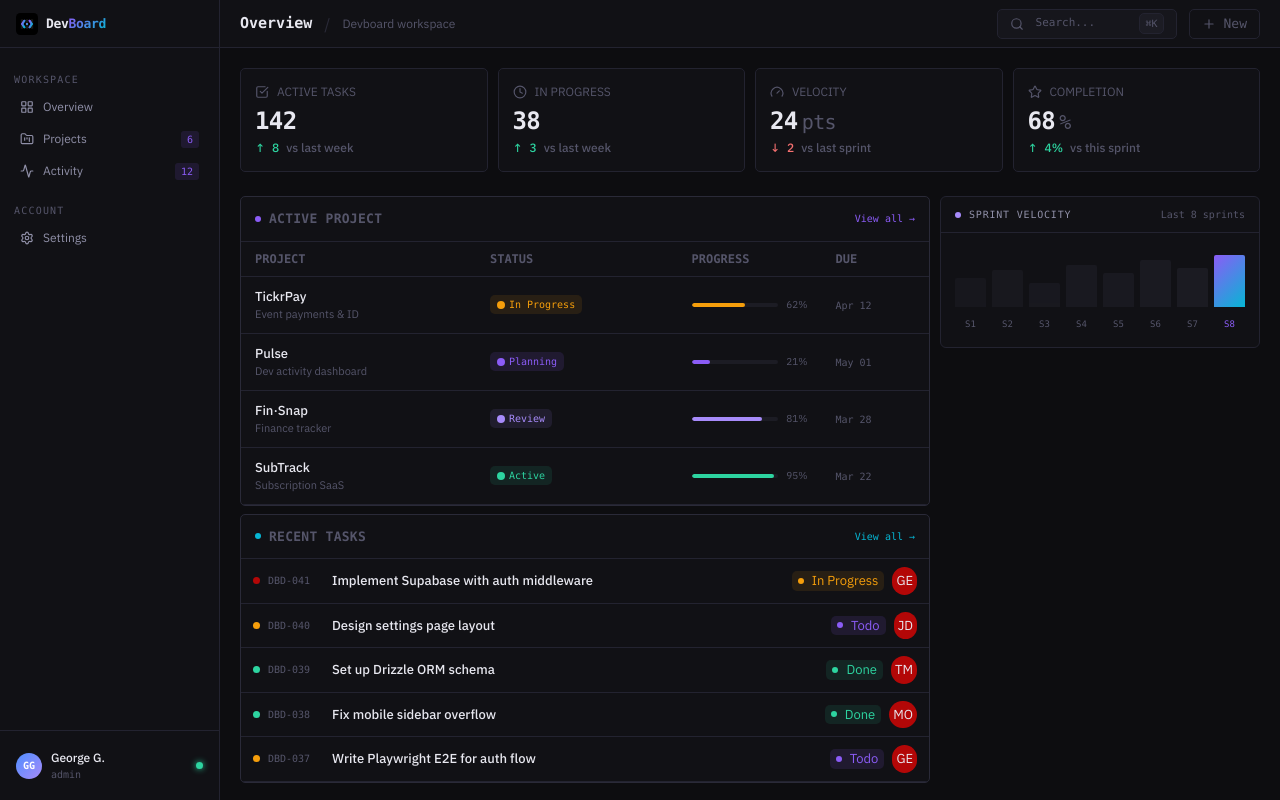
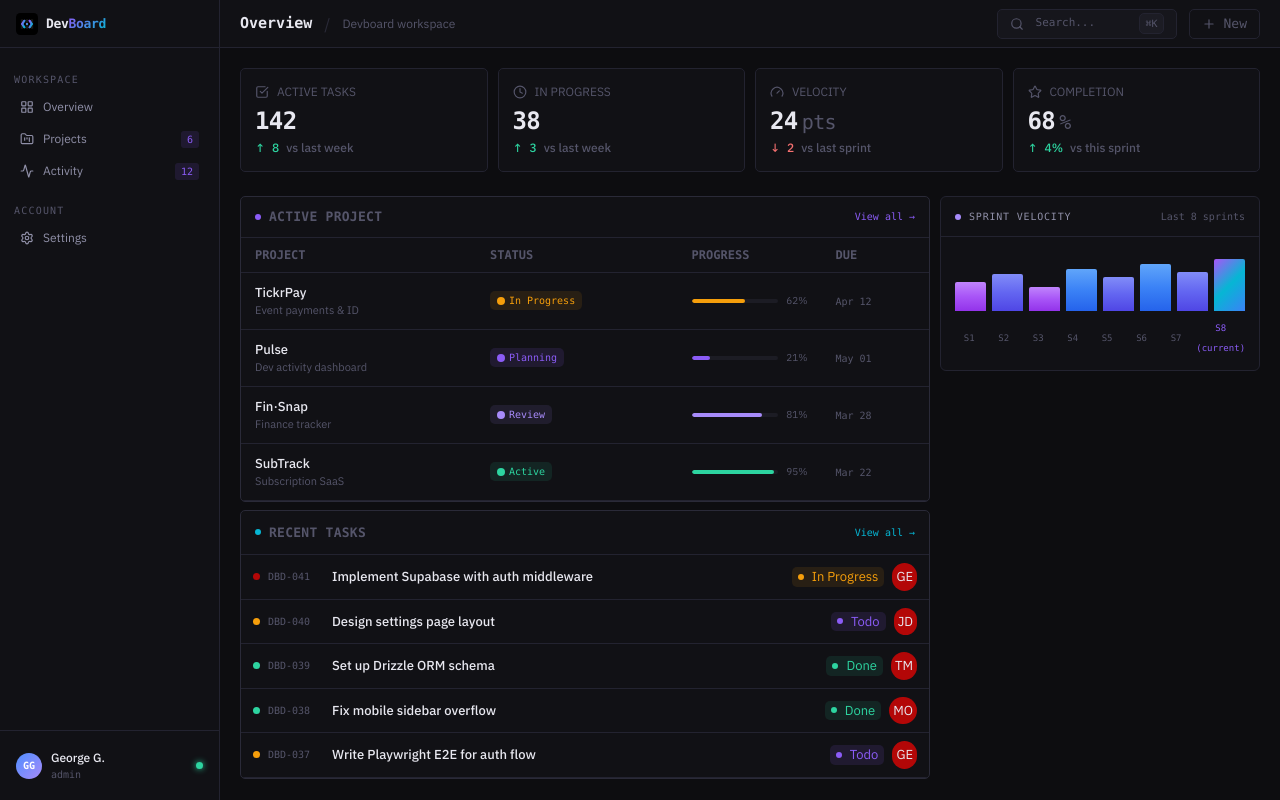
Before and after one commit to georgegoodluck/DevBoard, a Next.js app: page /overview in a window 1280 px wide. Built offline with nearby package versions, Linux system fonts and the light colour scheme.

Commit message:
feat: update SprintVelocity bar chart
- fixed padding on ActivePRojects to align with SprintVelocity
- added comments for readability

```diff
--- a/components/layout/overview/ActiveProjects.tsx
+++ b/components/layout/overview/ActiveProjects.tsx
@@ -57,7 +57,7 @@ export default function ActiveProjects() {
   return (
     <div className="border rounded-(--radius) border-(--border2) bg-(--bg1) overflow-hidden mb-2">
       {/* Header */}
-      <div className="flex items-center justify-between px-3.5 py-3 border-b border-(--border)">
+      <div className="flex items-center justify-between px-3.5 py-2.5 border-b border-(--border)">
         <div className="flex items-center gap-2 font-mono text-(--text3) uppercase text-[13px] tracking-[0.02em] font-semibold">
           <span className="w-1.5 h-1.5 rounded-full bg-(--accent)" />
           Active Project
--- a/components/layout/overview/SprintVelocity.tsx
+++ b/components/layout/overview/SprintVelocity.tsx
@@ -1,3 +1,4 @@
+// data structure
 const sprints = [
   { label: "S1", value: 18 },
   { label: "S2", value: 23 },
@@ -9,45 +10,61 @@ const sprints = [
   { label: "S8", value: 32 },
 ];
 
-const max = Math.max(...sprints.map((s) => s.value));
+export default function SprintVelocity() {
+  // component logic
+  const max = Math.max(...sprints.map((s) => s.value)); // finds highest value to use as reference - 32
+  const MAX_BAR_HEIGHT = 52; // sets maximum pixel height for all bars so they scale relative to this value
 
-export default function SprintVelocity() {
-  const max = Math.max(...sprints.map((s) => s.value));
-  const MAX_BAR_HEIGHT = 52; // pixels (leaves room for labels)
+  // Helper function to get gradient based on value percentage
+  const getGradient = (value: number, isLast: boolean) => {
+    const percent = value / max;
+
+    if (isLast) {
+      // Special gradient for current sprint
+      return "linear-gradient(135deg, #a855f7, #06b6d4, #3b82f6)";
+    }
+
+    // Gradient intensity based on value
+    if (percent >= 0.8) {
+      return "linear-gradient(180deg, #60a5fa, #3b82f6, #2563eb)";
+    } else if (percent >= 0.6) {
+      return "linear-gradient(180deg, #818cf8, #6366f1, #4f46e5)";
+    } else if (percent >= 0.4) {
+      return "linear-gradient(180deg, #c084fc, #a855f7, #9333ea)";
+    } else {
+      return "linear-gradient(180deg, #e879f9, #d946ef, #c026d3)";
+    }
+  };
 
   return (
-    <div className="bg-[var(--bg1)] border border-[var(--border)] rounded-[6px] overflow-hidden">
-      {/* Header */}
-      <div className="flex items-center justify-between px-[14px] py-[10px] border-b border-[var(--border)]">
-        <div className="flex items-center gap-2 font-mono text-[10px] uppercase tracking-[0.08em] text-[var(--text2)]">
-          <span className="w-[6px] h-[6px] rounded-full bg-[var(--purple)]" />
+    <div className="bg-(--bg1) border border-(--border) rounded-md overflow-hidden">
+      <div className="flex items-center justify-between px-3.5 py-3 border-b border-(--border)">
+        <div className="flex items-center gap-2 font-mono text-[10px] uppercase tracking-[0.08em] text-(--text2)">
+          <span className="w-1.5 h-1.5 rounded-full bg-(--purple)" />
           Sprint Velocity
         </div>
-        <span className="font-mono text-[10px] text-[var(--text3)]">
+        <span className="font-mono text-[10px] text-(--text3)">
           Last 8 sprints
         </span>
       </div>
 
-      {/* Chart */}
-      <div className="p-[14px]">
-        {/* Bars */}
-        <div className="flex items-end gap-[6px] h-[60px]">
+      <div className="p-3.5">
+        <div className="flex items-end gap-1.5 h-15">
           {sprints.map((s, i) => {
             const isLast = i === sprints.length - 1;
             const barHeight = (s.value / max) * MAX_BAR_HEIGHT;
+
             return (
               <div
                 key={s.label}
                 className="flex flex-col items-center gap-1 flex-1"
               >
                 <div
-                  className="w-full rounded-t-[2px] transition-all duration-300"
+                  className="w-full rounded-t-xs transition-all duration-300"
                   style={{
                     height: `${barHeight}px`,
-                    background: isLast
-                      ? "linear-gradient(135deg, #8b5cf6, #06b6d4)"
-                      : "var(--bg3)",
-                    opacity: isLast ? 1 : 0.6 + i * 0.05,
+                    background: getGradient(s.value, isLast),
+                    backgroundSize: "100% 100%",
                   }}
                 />
               </div>
@@ -55,18 +72,18 @@ export default function SprintVelocity() {
           })}
         </div>
 
-        {/* Labels */}
-        <div className="flex items-center gap-[6px] mt-[6px]">
+        <div className="flex items-center gap-1.5 mt-1.5">
           {sprints.map((s, i) => {
             const isLast = i === sprints.length - 1;
             return (
               <div key={s.label} className="flex-1 text-center">
                 <span
                   className={`font-mono text-[9px] ${
-                    isLast ? "text-[var(--accent)]" : "text-[var(--text3)]"
+                    isLast ? "text-(--accent)" : "text-(--text3)"
                   }`}
                 >
                   {s.label}
+                  {isLast && " (current)"}
                 </span>
               </div>
             );
```
